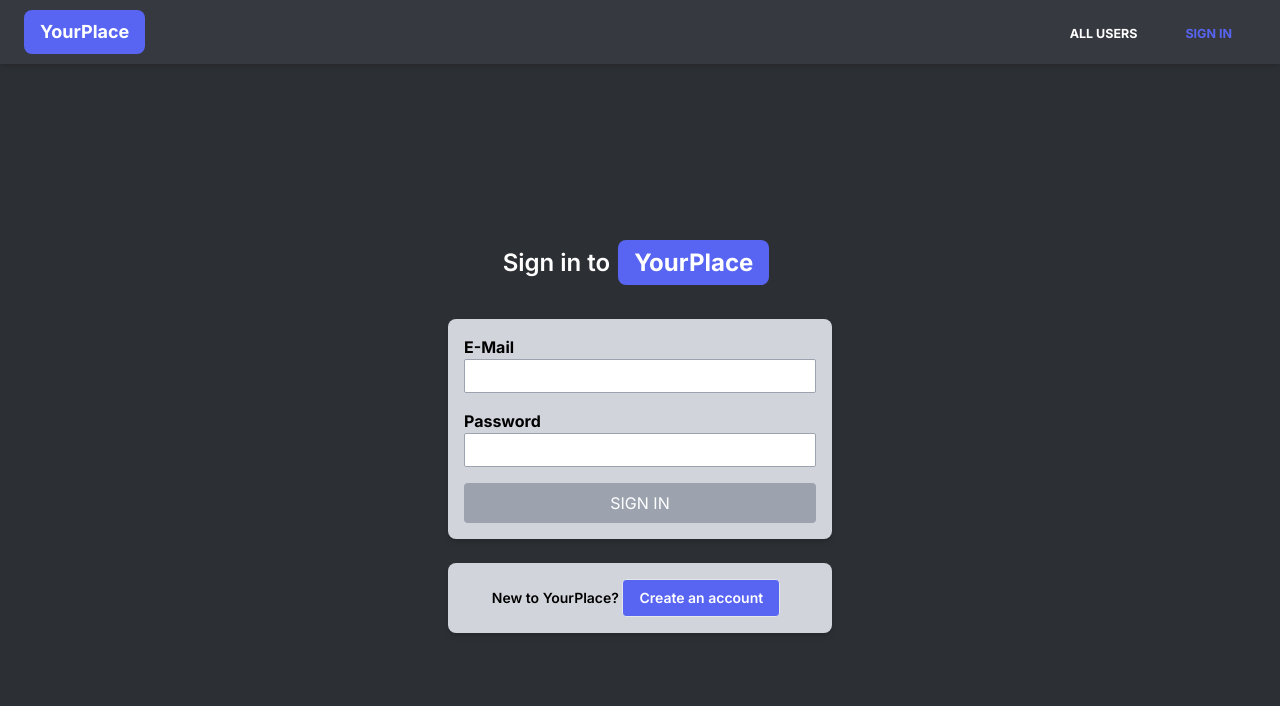
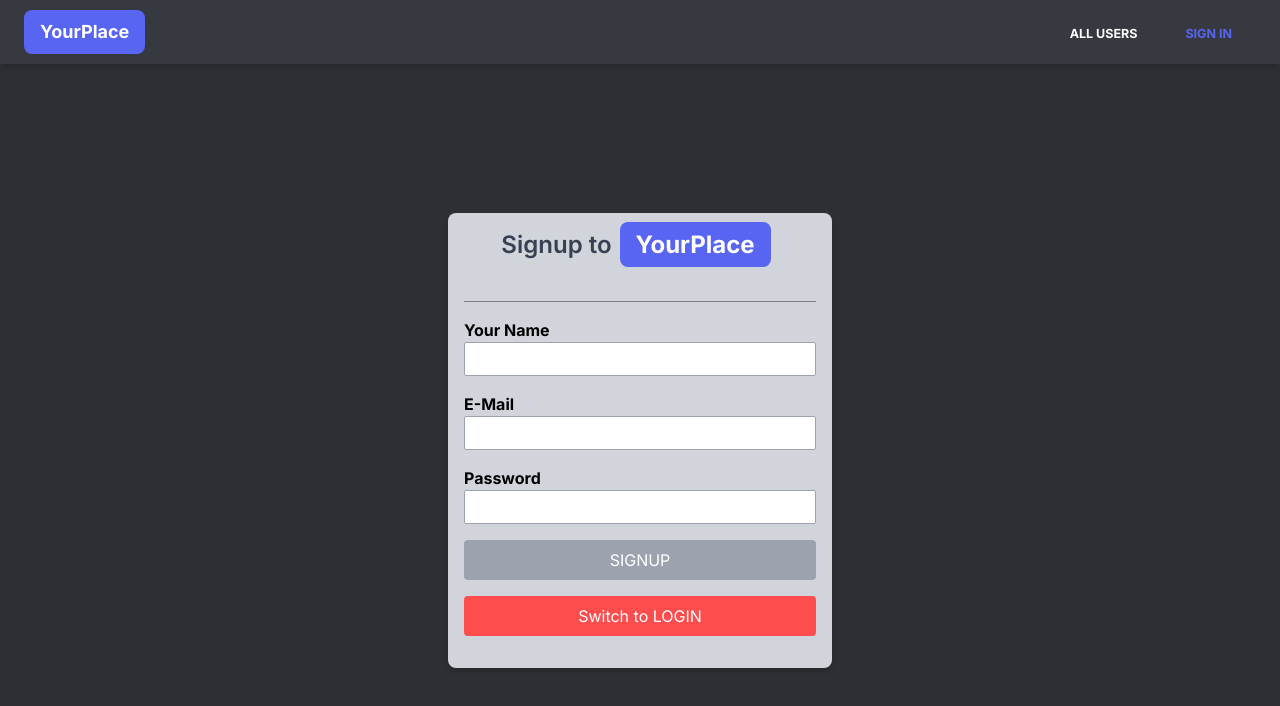
Before and after one commit to Joshlanuevo/Your-Place-Workspace, a Next.js app in the folder client/: page /auth in a window 1280 px wide. Shown: the top 706 px of the page. Built offline with nearby package versions, Linux system fonts and the light colour scheme.

Commit message:
signup and login form updated.

```diff
--- /dev/null
+++ b/client/src/app/auth/components/AuthForm.tsx
@@ -0,0 +1,116 @@
+"use client";
+import { useState, useContext } from "react";
+import { useForm } from "@/app/shared/hooks/form-hook";
+import { AuthContext } from "@/app/shared/context/auth-context";
+import { VALIDATOR_REQUIRE, VALIDATOR_EMAIL, VALIDATOR_MINLENGTH } from "@/app/shared/util/validator";
+import Input from "@/app/shared/components/FormElements/Input";
+import Button from "@/app/shared/components/FormElements/Button";
+
+const AuthForm = () => {
+    const auth = useContext(AuthContext);
+    const [isLoginMode, setIsLoginMode] = useState(false);
+
+    const [formState, inputHandler, setFormData] = useForm(
+      {
+        email: {
+          value: '',
+          isValid: false
+        },
+        password: {
+          value: '',
+          isValid: false
+        }
+      },
+      false
+    );
+
+    const authSubmitHandler = (event) => {
+      event.preventDefault();
+      console.log(formState.inputs);
+      auth.login();
+    };
+
+    const toggleMode = () => {
+      if (isLoginMode) {
+        setFormData(
+          {
+            ...formState.inputs,
+            name: undefined
+          },
+          formState.inputs.email.isValid && formState.inputs.password.isValid
+        );
+      } else {
+        setFormData(
+          {
+            ...formState.inputs,
+            name: {
+              value: '',
+              isValid: false
+            }
+          },
+          false
+        );
+      }
+      setIsLoginMode((prevMode) => !prevMode);
+    };
+
+    return (
+      <>
+        <h1 className="text-2xl text-center text-gray-700 font-semibold mb-10">
+              {isLoginMode ? "Login to" : "Signup to"}
+              <span className="text-2xl text-white bg-[#5865F2] mx-2 py-2 px-4 rounded-lg font-bold">
+                  YourPlace
+              </span>
+        </h1>
+        <hr className="mb-4" style={{ borderColor: 'gray' }} />
+        <form onSubmit={authSubmitHandler}>
+            {!isLoginMode && (
+            <Input
+                element="input"
+                id="name"
+                type="text"
+                label="Your Name"
+                validators={[VALIDATOR_REQUIRE()]}
+                errorText="Please enter a name."
+                onInput={inputHandler}
+            />
+            )}
+            <Input
+            element="input"
+            id="email"
+            type="email"
+            label="E-Mail"
+            validators={[VALIDATOR_EMAIL()]}
+            errorText="Please enter a valid email address."
+            onInput={inputHandler}
+            />
+            <Input
+            element="input"
+            id="password"
+            type="password"
+            label="Password"
+            validators={[VALIDATOR_MINLENGTH(5)]}
+            errorText="Please enter a valid password, at least 5 characters."
+            onInput={inputHandler}
+            />
+            <Button
+                type="submit"
+                disabled={!formState.isValid}
+                wide
+            >
+                {isLoginMode ? 'LOGIN' : 'SIGNUP'}
+            </Button>
+            <Button
+                type="button"
+                onClick={toggleMode}
+                wide
+                danger
+            >
+                Switch to {isLoginMode ? 'SIGNUP' : 'LOGIN'}
+            </Button>
+        </form>
+      </>
+    );
+  };
+
+export default AuthForm;
--- a/client/src/app/auth/page.tsx
+++ b/client/src/app/auth/page.tsx
@@ -1,180 +1,14 @@
-"use client";
-import React, { useContext, useState } from 'react';
-import Modal from '../shared/components/UIElements/Modal';
 import Card from '../shared/components/UIElements/Card';
-import Input from '../shared/components/FormElements/Input';
-import Button from '../shared/components/FormElements/Button';
-import { useForm } from '../shared/hooks/form-hook';
-import { AuthContext } from '../shared/context/auth-context';
-import { VALIDATOR_EMAIL, VALIDATOR_MINLENGTH, VALIDATOR_REQUIRE } from '../shared/util/validator';
-import { AiOutlineClose } from 'react-icons/ai';
+import AuthForm from './components/AuthForm';
 
 const AuthPage = () => {
-  const auth = useContext(AuthContext);
-  const [showModal, setShowModal] = useState(false);
-
-  const [isLoginMode, setIsLoginMode] = useState(true);
-
-  const [formState, inputHandler, setFormData] = useForm(
-    {
-      email: {
-        value: '',
-        isValid: false
-      },
-      password: {
-        value: '',
-        isValid: false
-      }
-    },
-    false
-  );
-
-  const openSignUpModal = () => {
-    setShowModal(true);
-    if (!isLoginMode) {
-      setFormData(
-        {
-          ...formState.inputs,
-          name: undefined
-        },
-        formState.inputs.email.isValid && formState.inputs.password.isValid
-      );
-    } else {
-      setFormData(
-        {
-          ...formState.inputs,
-          name: {
-            value: '',
-            isValid: false
-          }
-        },
-        false
-      );
-    }
-    setIsLoginMode(true);
-  };
-
-  const closeSignUpModal = () => {
-    setShowModal(false);
-  };
-
-  const authSubmitHandler = async (event) => {
-    event.preventDefault();
-
-    if (isLoginMode) {
-
-    } else {
-      try {
-        const response = await fetch("http://localhost:3000/api/users/signup", {
-          method: "POST",
-          headers: {
-            "Content-Type": "application/json"
-          },
-          body: JSON.stringify({
-            name: formState.inputs.name.value,
-            email: formState.inputs.email.value,
-            password: formState.inputs.password.value,
-          })
-        });
-
-        const responseData = await response.json();
-        console.log(responseData);
-      } catch (err) {
-        console.log(err);
-      }
-    }
-
-    auth.login();
-  }
-
   return (
     <>
-      <Modal
-        show={showModal}
-        onCancel={closeSignUpModal}
-        header={<AiOutlineClose className="header-style" onClick={closeSignUpModal} />}
-        headerClass="flex justify-end pr-5"
-        contentClass="p-0"
-      >
-        <h1 className="text-2xl font-bold mt-4 mb-6">Sign Up</h1>
-        <div>
-          <form onSubmit={authSubmitHandler}>
-              <Input
-                element="input"
-                id="name"
-                type="text"
-                label="Name"
-                validators={[VALIDATOR_REQUIRE()]}
-                errorText="Please enter your name."
-                onInput={inputHandler}
-              />
-              <Input
-                element="input"
-                id="email"
-                type="email"
-                label="E-Mail"
-                validators={[VALIDATOR_EMAIL()]}
-                errorText="Please enter a valid email address."
-                onInput={inputHandler}
-              />
-              <Input
-                element="input"
-                id="password"
-                type="password"
-                label="Password"
-                validators={[VALIDATOR_MINLENGTH(5)]}
-                errorText="Please enter a valid password, at least 5 characters."
-                onInput={inputHandler}
-              />
-              <Button type="submit" className="mt-4" disabled={!formState.isValid} wide>
-                SIGN UP
-              </Button>
-            </form>
-        </div>
-      </Modal>
       <div className="flex justify-center items-center h-screen mt-10">
         <div className="w-80 sm:w-96">
-          <h1 className="text-2xl text-center text-white font-semibold mb-10">
-            Sign in to
-            <span className="text-2xl text-white bg-[#5865F2] mx-2 py-2 px-4 rounded-lg font-bold">
-              YourPlace
-            </span>
-          </h1>
           <Card className="bg-gray-300 p-4">
-            <form onSubmit={authSubmitHandler}>
-              <Input
-                element="input"
-                id="email"
-                type="email"
-                label="E-Mail"
-                validators={[VALIDATOR_EMAIL()]}
-                errorText="Please enter a valid email address."
-                onInput={inputHandler}
-              />
-              <Input
-                element="input"
-                id="password"
-                type="password"
-                label="Password"
-                validators={[VALIDATOR_MINLENGTH(5)]}
-                errorText="Please enter a valid password, at least 5 characters."
-                onInput={inputHandler}
-              />
-              <Button type="submit" className="mt-4" disabled={!formState.isValid} wide>
-                SIGN IN
-              </Button>
-            </form>
+            <AuthForm />
           </Card>
-          <div className="mt-6">
-            <Card className="bg-gray-300 p-4">
-              <h3 className="text-sm text-center text-black font-semibold">
-                New to YourPlace?{' '}
-                <Button className="text-blue-500" onClick={openSignUpModal}>
-                  Create an account
-                </Button>
-              </h3>
-            </Card>
-          </div>
         </div>
       </div>
     </>
--- a/client/src/app/shared/components/FormElements/Button.tsx
+++ b/client/src/app/shared/components/FormElements/Button.tsx
@@ -32,7 +32,7 @@ const Button = (props: any) => {
         ${props.secondary ? 'text-white bg-[#a7a7a7] hover:bg-[#b4b4b4]' : 'text-white border-primary bg-primary'}
         ${props.circle ? 'text-white bg-[#5865F2] hover:bg-blue-500 rounded-full': ''}
         ${props.danger ? `bg-[#FF4C4C] hover:bg-red-600` : ''}
-        ${props.wide ? 'border-none w-full' : ''}
+        ${props.wide ? 'border-none w-full mb-4' : ''}
         ${props.disabled ? 'bg-gray-400 text-gray-700 border-gray-400 cursor-not-allowed' : 'text-white bg-[#5865F2] hover:bg-blue-500'}
       `}
       type={props.type}
```
